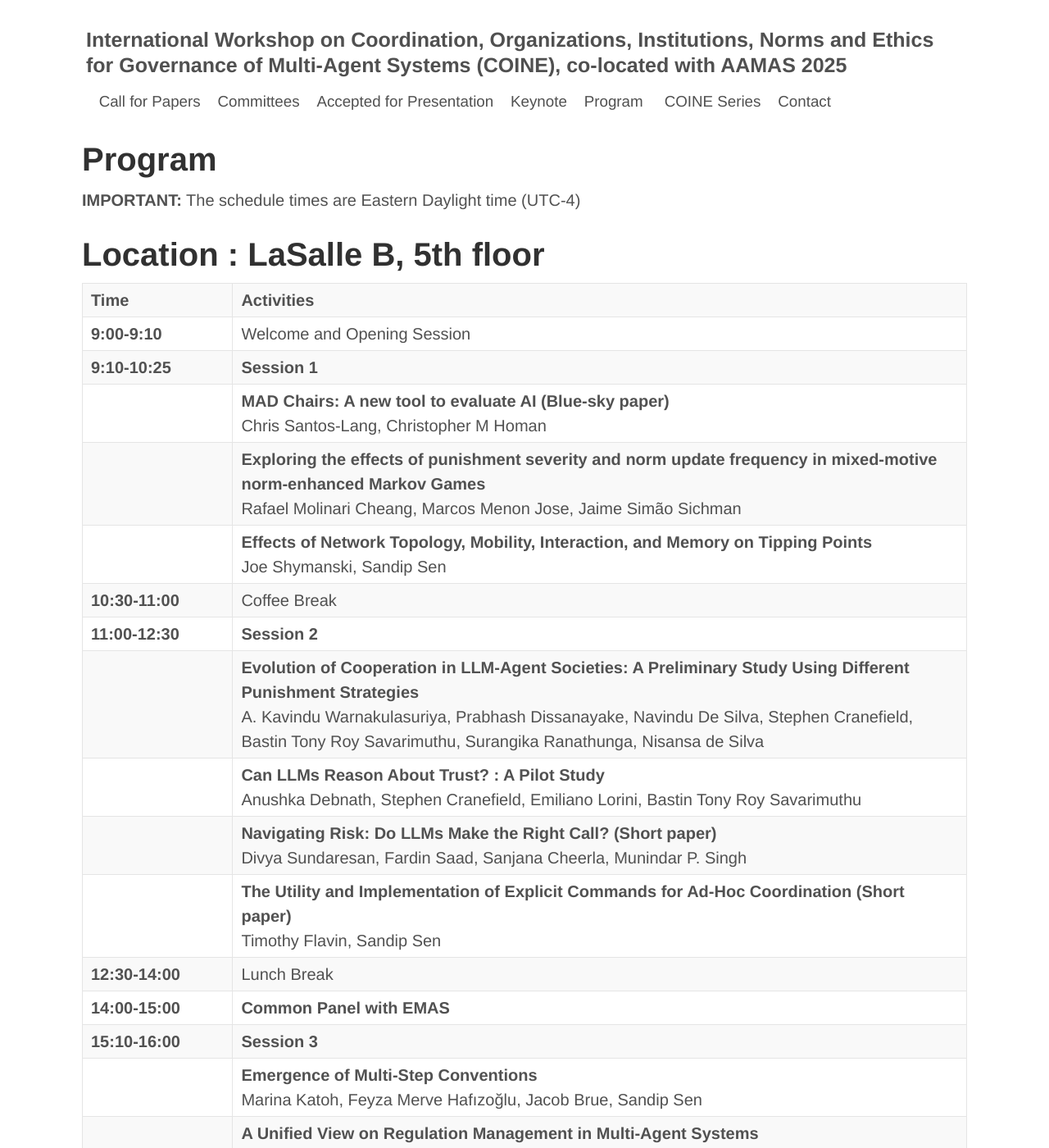
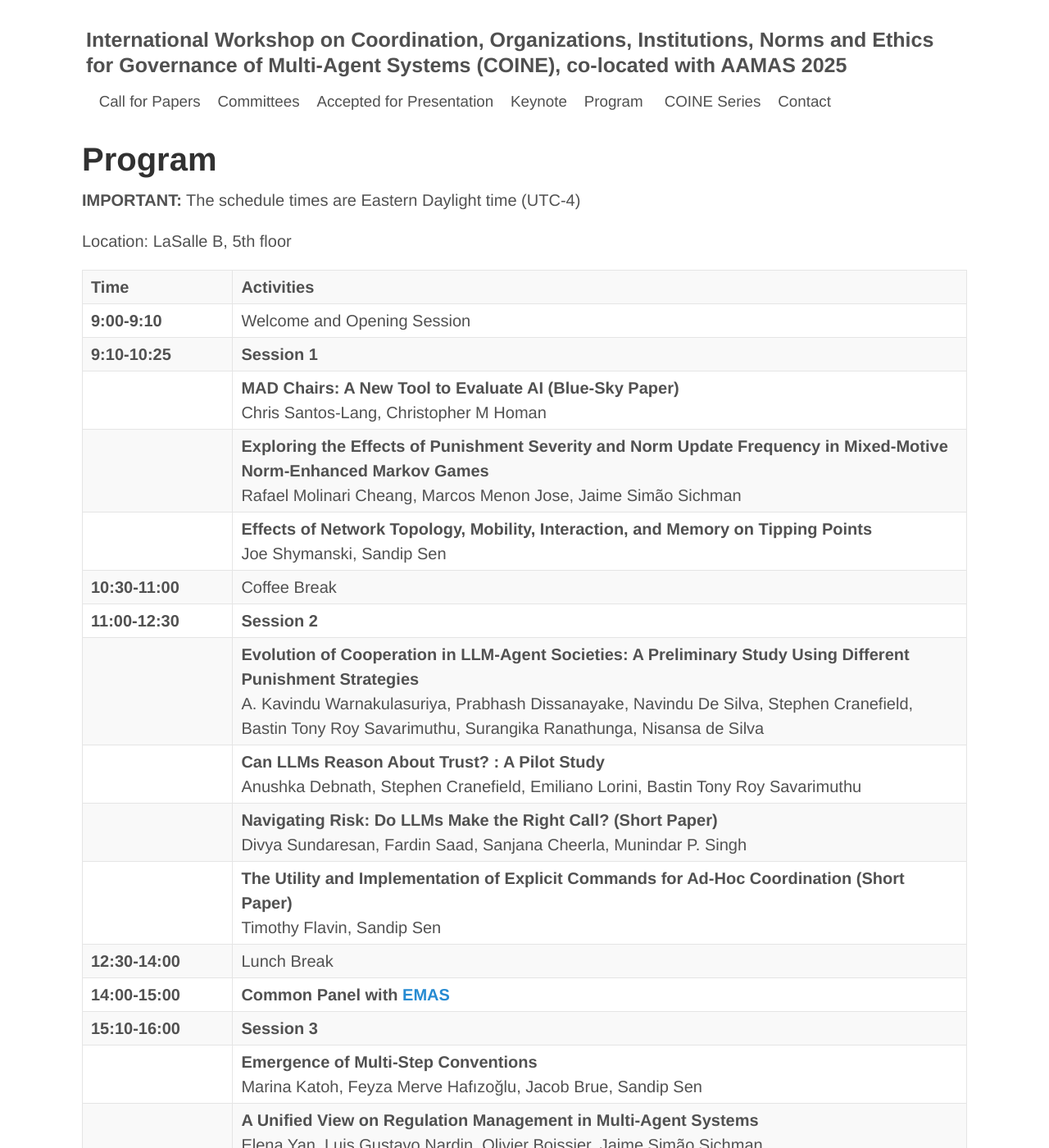
Before and after one commit to coin-workshop/coine-2025-detroit, a Jekyll site: the page built from technical_programme.md, in a window 1280 px wide and 1400 px high. Shown: the whole window at 82% size. Built offline with Jekyll 4.4.1, drawn with Linux system fonts in a browser that asks for light colours; some of the changed text lies outside the part shown.

Commit message:
refine schedule page

```diff
--- a/technical_programme.md
+++ b/technical_programme.md
@@ -25,11 +25,11 @@ title: COINE
     </tr>
     <tr>
       <td align="left" valign="top"></td>
-      <td align="left" valign="top"><b>MAD Chairs: A new tool to evaluate AI (Blue-sky paper)</b><br/>Chris Santos-Lang, Christopher M Homan</td>
+      <td align="left" valign="top"><b>MAD Chairs: A New Tool to Evaluate AI (Blue-Sky Paper)</b><br/>Chris Santos-Lang, Christopher M Homan</td>
     </tr>
     <tr>
       <td align="left" valign="top"></td>
-      <td align="left" valign="top"><b>Exploring the effects of punishment severity and norm update frequency in mixed-motive norm-enhanced Markov Games</b><br/>Rafael Molinari Cheang, Marcos Menon Jose, Jaime Simão Sichman</td>
+      <td align="left" valign="top"><b>Exploring the Effects of Punishment Severity and Norm Update Frequency in Mixed-Motive Norm-Enhanced Markov Games</b><br/>Rafael Molinari Cheang, Marcos Menon Jose, Jaime Simão Sichman</td>
     </tr>
     <tr>
       <td align="left" valign="top"></td>
@@ -53,11 +53,11 @@ title: COINE
     </tr>
     <tr>
       <td align="left" valign="top"></td>
-      <td align="left" valign="top"><b>Navigating Risk: Do LLMs Make the Right Call? (Short paper)</b><br/>Divya Sundaresan, Fardin Saad, Sanjana Cheerla, Munindar P. Singh</td>
+      <td align="left" valign="top"><b>Navigating Risk: Do LLMs Make the Right Call? (Short Paper)</b><br/>Divya Sundaresan, Fardin Saad, Sanjana Cheerla, Munindar P. Singh</td>
     </tr>
     <tr>
       <td align="left" valign="top"></td>
-      <td align="left" valign="top"><b>The Utility and Implementation of Explicit Commands for Ad-Hoc Coordination (Short paper)</b><br/>Timothy Flavin, Sandip Sen</td>
+      <td align="left" valign="top"><b>The Utility and Implementation of Explicit Commands for Ad-Hoc Coordination (Short Paper)</b><br/>Timothy Flavin, Sandip Sen</td>
     </tr>
     <tr>
       <td align="left" valign="top"><b>12:30-14:00</b></td>
@@ -65,7 +65,7 @@ title: COINE
     </tr>
     <tr>
       <td align="left" valign="top"><b>14:00-15:00</b></td>
-      <td align="left" valign="top"><b>Common Panel with EMAS</b></td>
+      <td align="left" valign="top"><b>Common Panel with <a href="https://emas.in.tu-clausthal.de/2025/" target="_blank">EMAS</a></b></td>
     </tr>
     <tr>
       <td align="left" valign="top"><b>15:10-16:00</b></td>
@@ -85,7 +85,7 @@ title: COINE
     </tr>
     <tr>
       <td align="left" valign="top"><b>16:30-17:30</b></td>
-      <td align="left" valign="top"><b>Keynote</b><br/></b>Topic: Norms and Ethics in Large Language Models</b><br/>**Munindar P. Singh**</td>
+      <td align="left" valign="top"><b>Keynote</b><br/>Topic: [Norms and Ethics in Large Language Models](https://coin-workshop.github.io/coine-2025-detroit/keynote.html)<br/>Munindar P. Singh</td>
     </tr>
     <tr>
       <td align="left" valign="top"><b>17:30-18:00</b></td>
```
Also changed, not shown: other parts of technical_programme.md (+1 -1 lines).
